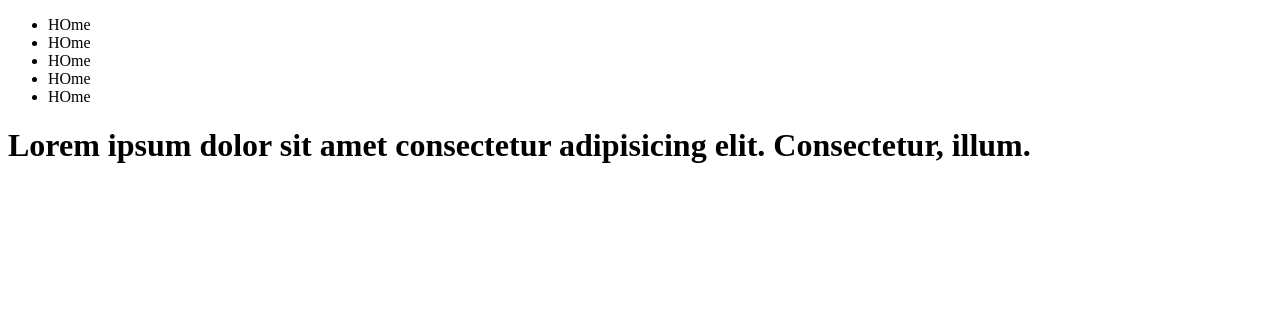
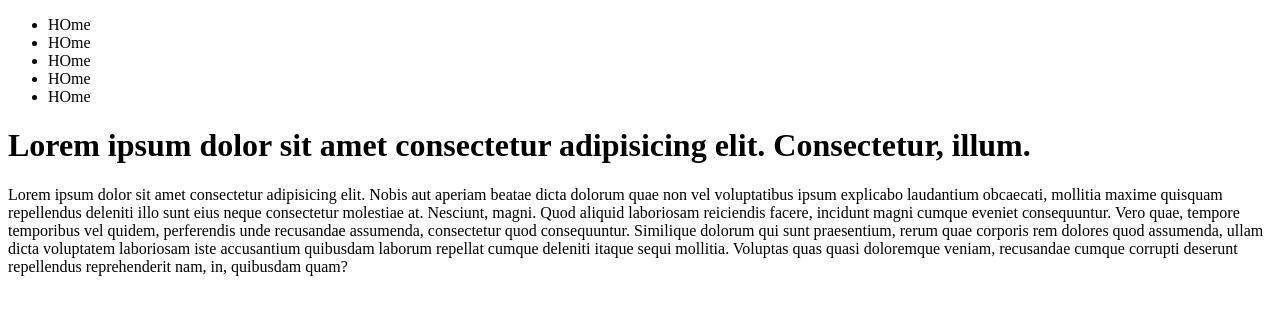
Before and after one commit to wasimmahamod/teamProjectCit2308, a plain HTML site: page index.html in a window 1280 px wide. Drawn offline with Linux system fonts and the light colour scheme.

Commit message:
p teg add

```diff
--- a/index.html
+++ b/index.html
@@ -17,5 +17,6 @@
         </ul>
     </nav>
     <h1>Lorem ipsum dolor sit amet consectetur adipisicing elit. Consectetur, illum.</h1>
+    <p>Lorem ipsum dolor sit amet consectetur adipisicing elit. Nobis aut aperiam beatae dicta dolorum quae non vel voluptatibus ipsum explicabo laudantium obcaecati, mollitia maxime quisquam repellendus deleniti illo sunt eius neque consectetur molestiae at. Nesciunt, magni. Quod aliquid laboriosam reiciendis facere, incidunt magni cumque eveniet consequuntur. Vero quae, tempore temporibus vel quidem, perferendis unde recusandae assumenda, consectetur quod consequuntur. Similique dolorum qui sunt praesentium, rerum quae corporis rem dolores quod assumenda, ullam dicta voluptatem laboriosam iste accusantium quibusdam laborum repellat cumque deleniti itaque sequi mollitia. Voluptas quas quasi doloremque veniam, recusandae cumque corrupti deserunt repellendus reprehenderit nam, in, quibusdam quam?</p>
 </body>
 </html>
```
